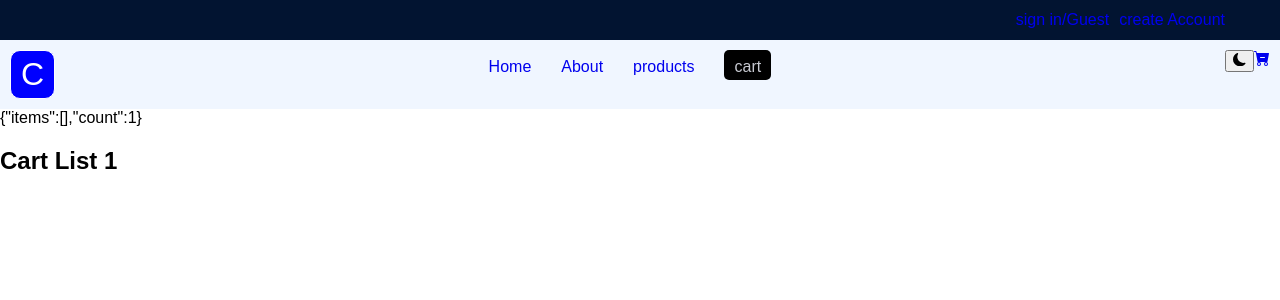
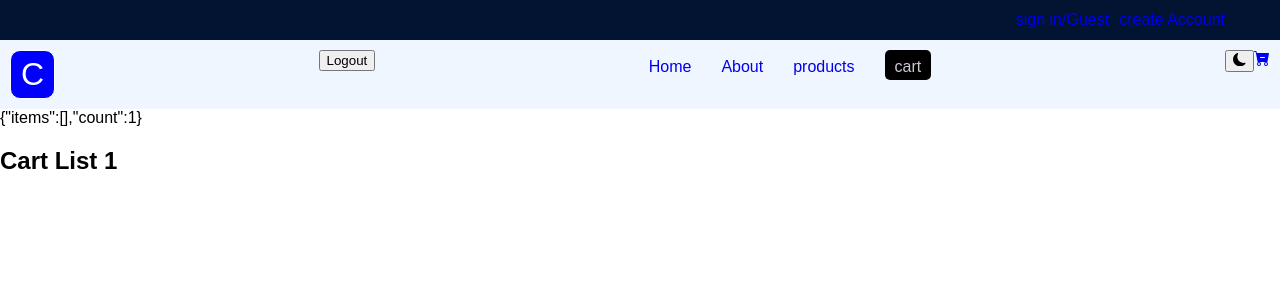
Before and after one commit to udayaar1432/ReactProjects, a React (Create React App) app: page /cart in a window 1280 px wide. Shown: the top 300 px of the page. Built offline with nearby package versions, Linux system fonts and the light colour scheme.

Commit message:
impliment logout button in navbar

```diff
--- a/src/components/login/Login.js
+++ b/src/components/login/Login.js
@@ -1,5 +1,5 @@
 import axios from "axios";
-import { useState } from "react";
+import { useEffect, useState } from "react";
 import { useNavigate } from "react-router-dom";
 
 const LOGIN_URL = "https://strapi-store-server.onrender.com/api/auth/local";
@@ -7,6 +7,9 @@ const LOGIN_URL = "https://strapi-store-server.onrender.com/api/auth/local";
 function Login() {
   const [login, setLogin] = useState({ email: "", password: "" });
   const navigate = useNavigate();
+
+
+
 
   function handleClickGuest() {
     axios.post(LOGIN_URL, {
@@ -29,6 +32,7 @@ function Login() {
     axios.post(LOGIN_URL, {
       identifier: login.email,
       password: login.password,
+      username:login.username
     }).then((response) => {
       localStorage.setItem("user", JSON.stringify(response.data))
       setLogin({ password: "", email: "" });
@@ -63,7 +67,7 @@ function Login() {
           />
         </div>
         <div>
-          <button className="btnlogin btn">LOGIN</button>
+          <button className="btnlogin btn" >LOGIN</button>
         </div>
         <div>
           <button type="button" onClick={handleClickGuest} className="btnguest btn">GUEST USER</button>
--- a/src/components/navbar/Navbar.js
+++ b/src/components/navbar/Navbar.js
@@ -1,32 +1,43 @@
-
-
-import { useEffect } from "react";
+import { useEffect, useState } from "react";
 import { BsFillMoonFill } from "react-icons/bs";
 import { BsFillCartDashFill } from "react-icons/bs";
-import { NavLink } from "react-router-dom";
-
-
+import { NavLink, useNavigate } from "react-router-dom";
 
 function Navbar() {
+  const [user, setUser] = useState({ id: "", username: "" });
+  const navigate = useNavigate();
 
   const activeclass = ({ isActive }) => {
     return isActive ? "active" : "";
   }
+  useEffect(() => {
+    const userdata = JSON.parse(localStorage.getItem("user"))
 
-  useEffect(() => {
-
-    // get .data(localstorage)
+      setUser(userdata);
     // set required data to the state
     // then display the state information in jsx
 
-    // navigate("/")
+    // navigate("/home")
   }, [])
+  const handleLogout = () => {
+    localStorage.removeItem('user');
+    localStorage.removeItem('token');
+    navigate('/login');
+  };
+  // console.log(user.username);
   return (
+    <div className="nav">
 
-    <div className="nav">
       <a id="navicon" href="#">
         C
       </a>
+      <div>
+
+          <div>
+            {/* <p>hi, {JSON.stringify(user.user.username)}</p> */}
+            <button onClick={handleLogout}>Logout</button>
+          </div>
+        </div>
 
       <div className="navbar ">
         <div className="pages">
--- a/src/components/products/Productslist.js
+++ b/src/components/products/Productslist.js
@@ -30,7 +30,7 @@ function ProductsList() {
                     <img
                       src={product["attributes"]["image"]}
                       alt="lamp"
-
+                      loading="lazy"
                     />
                     <p>{product["attributes"]["title"]}</p>
                     <span>{product["attributes"]["price"]}</span>
--- a/src/components/products/productdetails.js
+++ b/src/components/products/productdetails.js
@@ -15,6 +15,7 @@ function ProductDetails() {
       .then((res) => res.json())
       .then((res) => setProductDetails(res.data))
   }, [id]);
+  // const {attributesimage,title,company,price} = productDetails;
 
   return (
     <>
@@ -47,12 +48,12 @@ function ProductDetails() {
               </select>
             </div>
             <div>
-              {/* const {id,image,title,company,price} = productDetails.attributes() */}
+
               <button onClick={() =>
                 // update qty from state
                 // add only req fields in payload ; { id: }
 
-                dispatch({ type: "ADD_TO_CART", payload: { id, qty: 1 } })
+                dispatch({ type: "ADD_TO_CART", payload: {id,...productDetails, qty: 0 } })
               }>ADD TO BAG</button>
           </div>
         </div>
```
